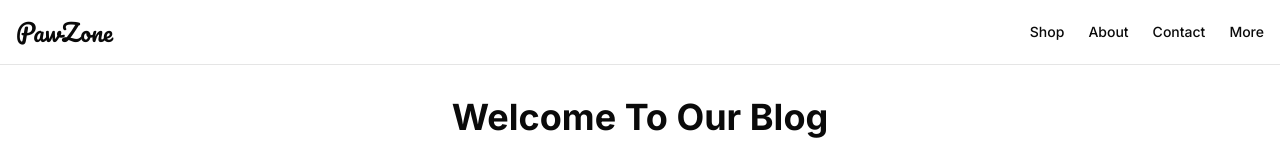
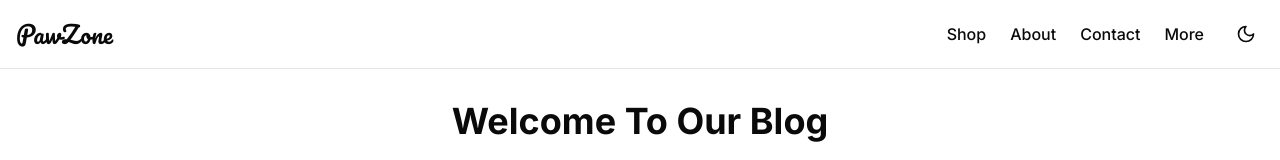
Before and after one commit to smirtingkurt/pet-blog, a Next.js app in the folder pawzone/: page / in a window 1280 px wide. Shown: the top 160 px of the page. Built offline with nearby package versions, Linux system fonts and the light colour scheme.

Commit message:
添加主题切换功能和响应式导航栏

```diff
--- a/pawzone/app/globals.css
+++ b/pawzone/app/globals.css
@@ -41,24 +41,24 @@ body {
     --radius: 0.5rem;
   }
   .dark {
-    --background: 0 0% 3.9%;
+    --background: 224 25% 15%;
     --foreground: 0 0% 98%;
-    --card: 0 0% 3.9%;
+    --card: 224 25% 15%;
     --card-foreground: 0 0% 98%;
-    --popover: 0 0% 3.9%;
+    --popover: 224 25% 15%;
     --popover-foreground: 0 0% 98%;
     --primary: 0 0% 98%;
     --primary-foreground: 0 0% 9%;
-    --secondary: 0 0% 14.9%;
+    --secondary: 224 25% 20%;
     --secondary-foreground: 0 0% 98%;
-    --muted: 0 0% 14.9%;
+    --muted: 224 25% 20%;
     --muted-foreground: 0 0% 63.9%;
-    --accent: 0 0% 14.9%;
+    --accent: 224 25% 20%;
     --accent-foreground: 0 0% 98%;
     --destructive: 0 62.8% 30.6%;
     --destructive-foreground: 0 0% 98%;
-    --border: 0 0% 14.9%;
-    --input: 0 0% 14.9%;
+    --border: 224 25% 25%;
+    --input: 224 25% 25%;
     --ring: 0 0% 83.1%;
     --chart-1: 220 70% 50%;
     --chart-2: 160 60% 45%;
--- a/pawzone/app/layout.tsx
+++ b/pawzone/app/layout.tsx
@@ -3,6 +3,7 @@ import { Inter } from 'next/font/google'
 import "./globals.css"
 import { Header } from "@/components/header"
 import { Footer } from "@/components/footer"
+import { ThemeProvider } from "@/components/theme-provider"
 
 const inter = Inter({ subsets: ["latin"] })
 
@@ -17,13 +18,15 @@ export default function RootLayout({
   children: React.ReactNode
 }) {
   return (
-    <html lang="en">
+    <html lang="en" suppressHydrationWarning>
       <body className={inter.className}>
-        <Header />
-        <main className="min-h-screen">
-          {children}
-        </main>
-        <Footer />
+        <ThemeProvider>
+          <Header />
+          <main className="min-h-screen">
+            {children}
+          </main>
+          <Footer />
+        </ThemeProvider>
       </body>
     </html>
   )
--- a/pawzone/components/header.tsx
+++ b/pawzone/components/header.tsx
@@ -3,14 +3,21 @@
 import { useState } from "react"
 import Link from "next/link"
 import { Pacifico } from 'next/font/google'
+import { Sun, Moon } from 'lucide-react'
+import { useTheme } from "@/components/theme-provider"
 
 const pacifico = Pacifico({ weight: '400', subsets: ['latin'] })
 
 export function Header() {
   const [isMobileMenuOpen, setIsMobileMenuOpen] = useState(false)
+  const { theme, setTheme } = useTheme()
 
   const toggleMobileMenu = () => {
     setIsMobileMenuOpen(!isMobileMenuOpen)
+  }
+
+  const toggleTheme = () => {
+    setTheme(theme === "light" ? "dark" : "light")
   }
 
   return (
@@ -20,25 +27,37 @@ export function Header() {
           PawZone
         </Link>
         {/* 桌面导航 */}
-        <nav className="hidden md:flex space-x-6">
-          <Link href="/shop" className="text-sm font-medium">
+        <nav className="hidden md:flex items-center space-x-6">
+          <Link href="/shop" className="text-base font-medium hover:text-primary/80">
             Shop
           </Link>
-          <Link href="/about" className="text-sm font-medium">
+          <Link href="/about" className="text-base font-medium hover:text-primary/80">
             About
           </Link>
-          <Link href="/contact" className="text-sm font-medium">
+          <Link href="/contact" className="text-base font-medium hover:text-primary/80">
             Contact
           </Link>
-          <Link href="/more" className="text-sm font-medium">
+          <Link href="/more" className="text-base font-medium hover:text-primary/80">
             More
           </Link>
+          {/* 主题切换按钮 */}
+          <button
+            onClick={toggleTheme}
+            className="p-2 rounded-md hover:bg-accent flex items-center justify-center"
+            aria-label="切换主题"
+          >
+            {theme === "dark" ? (
+              <Sun className="w-5 h-5" />
+            ) : (
+              <Moon className="w-5 h-5" />
+            )}
+          </button>
         </nav>
         {/* 汉堡包按钮 */}
         <button
           className="md:hidden focus:outline-none"
           onClick={toggleMobileMenu}
-          aria-label="Toggle navigation menu"
+          aria-label="切换导航菜单"
         >
           <svg
             className="w-6 h-6"
@@ -67,20 +86,33 @@ export function Header() {
       </div>
       {/* 移动菜单 */}
       {isMobileMenuOpen && (
-        <nav className="md:hidden bg-white border-t">
+        <nav className="md:hidden bg-background border-t">
           <div className="px-4 py-2 space-y-2">
-            <Link href="/shop" className="block text-sm font-medium">
+            <Link href="/shop" className="block text-base font-medium hover:text-primary/80">
               Shop
             </Link>
-            <Link href="/about" className="block text-sm font-medium">
+            <Link href="/about" className="block text-base font-medium hover:text-primary/80">
               About
             </Link>
-            <Link href="/contact" className="block text-sm font-medium">
+            <Link href="/contact" className="block text-base font-medium hover:text-primary/80">
               Contact
             </Link>
-            <Link href="/more" className="block text-sm font-medium">
+            <Link href="/more" className="block text-base font-medium hover:text-primary/80">
               More
             </Link>
+            {/* 移动菜单中的主题切换按钮 */}
+            <button
+              onClick={toggleTheme}
+              className="mt-2 p-2 rounded-md hover:bg-accent flex items-center"
+              aria-label="切换主题"
+            >
+              {theme === "dark" ? (
+                <Sun className="w-5 h-5" />
+              ) : (
+                <Moon className="w-5 h-5" />
+              )}
+              <span className="ml-2">切换主题</span>
+            </button>
           </div>
         </nav>
       )}
--- /dev/null
+++ b/pawzone/components/theme-provider.tsx
@@ -0,0 +1,62 @@
+"use client"
+
+import { createContext, useContext, useEffect, useState } from "react"
+
+type Theme = "light" | "dark"
+
+type ThemeProviderProps = {
+  children: React.ReactNode
+}
+
+type ThemeProviderState = {
+  theme: Theme
+  setTheme: (theme: Theme) => void
+}
+
+const initialState: ThemeProviderState = {
+  theme: "light",
+  setTheme: () => null,
+}
+
+const ThemeProviderContext = createContext<ThemeProviderState>(initialState)
+
+export function ThemeProvider({ children }: ThemeProviderProps) {
+  const [mounted, setMounted] = useState(false)
+  const [theme, setTheme] = useState<Theme>(() => {
+    if (typeof window !== 'undefined') {
+      const savedTheme = localStorage.getItem("theme") as Theme
+      return savedTheme || "light"
+    }
+    return "light"
+  })
+
+  useEffect(() => {
+    setMounted(true)
+  }, [])
+
+  useEffect(() => {
+    if (!mounted) return
+
+    const root = window.document.documentElement
+    root.classList.remove("light", "dark")
+    root.classList.add(theme)
+    localStorage.setItem("theme", theme)
+  }, [theme, mounted])
+
+  if (!mounted) {
+    return null
+  }
+
+  return (
+    <ThemeProviderContext.Provider value={{ theme, setTheme }}>
+      {children}
+    </ThemeProviderContext.Provider>
+  )
+}
+
+export const useTheme = () => {
+  const context = useContext(ThemeProviderContext)
+  if (context === undefined)
+    throw new Error("useTheme must be used within a ThemeProvider")
+  return context
+}
```
Also changed, not shown: 1 other file (tests, documents, lock files or other folders).
